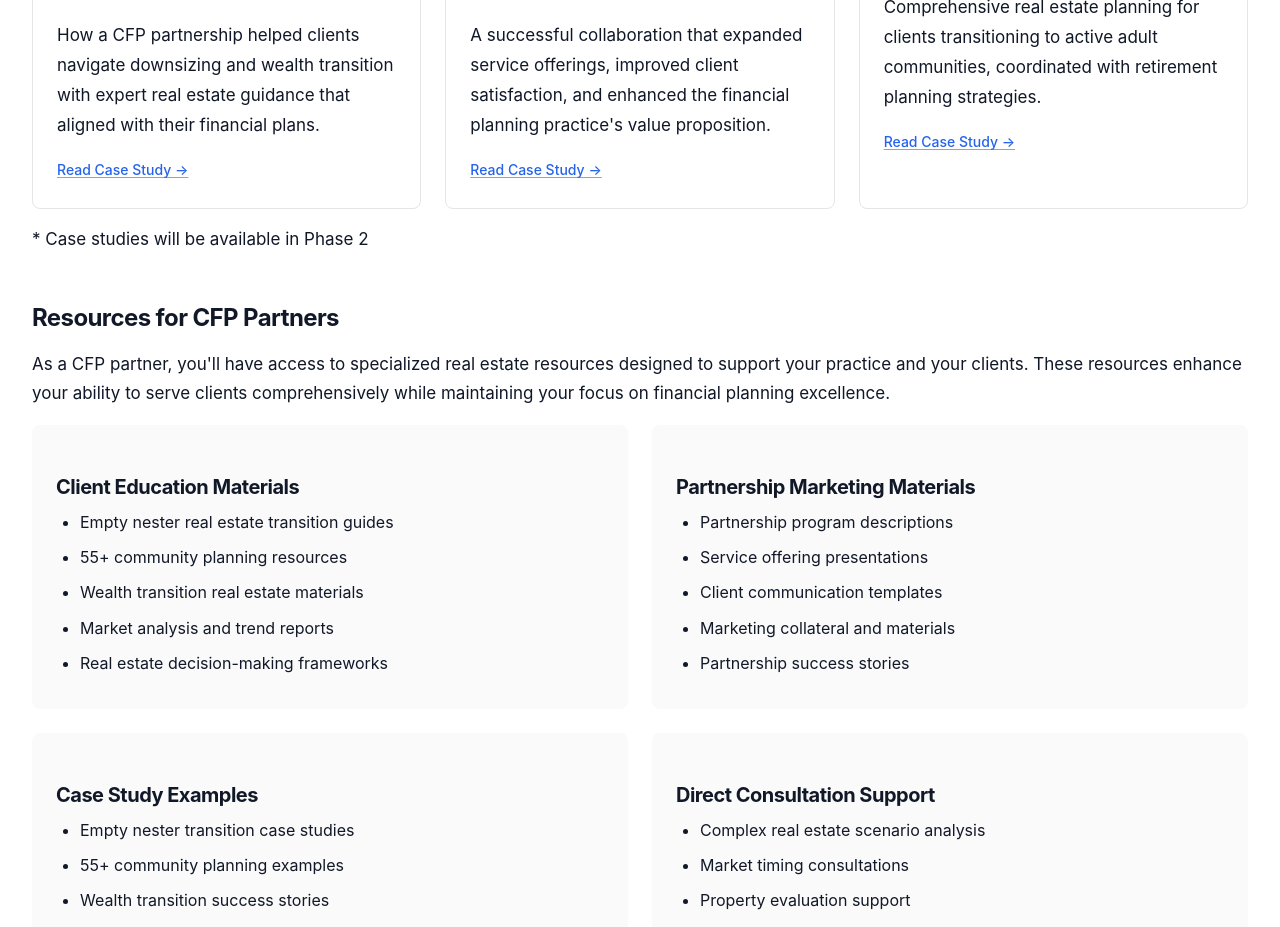
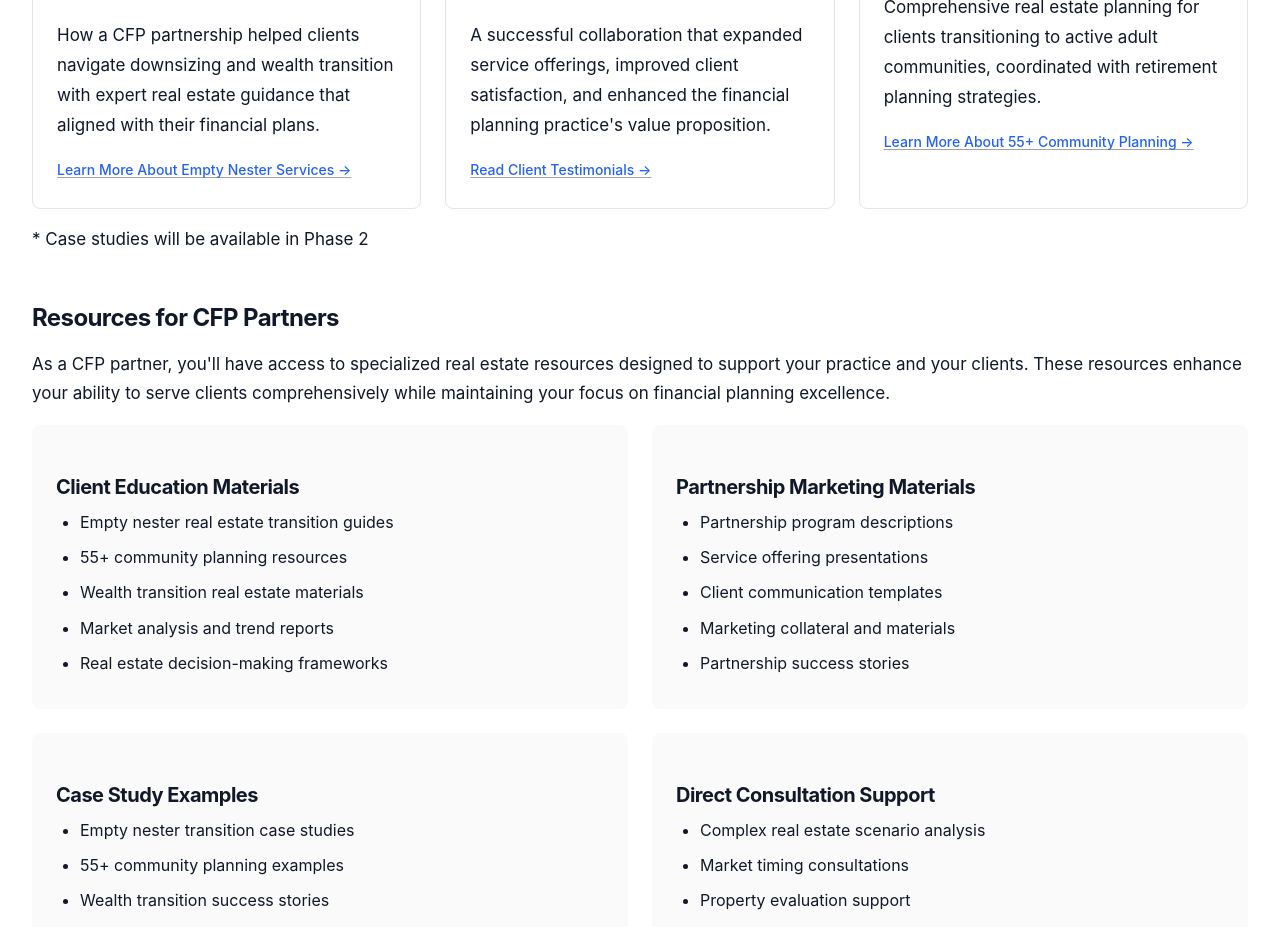
Before and after one commit to DrJanDuffy/wealthtransitionplanning.com, a Next.js app: page /cfp-partners in a window 1280 px wide. Shown: the part 7900-8827 px from the top of the page. Built offline with nearby package versions, Linux system fonts and the light colour scheme; no server answers.

Commit message:
Fix broken links: replace case study links with service pages, fix media features link, update client resources placeholders

```diff
--- a/app/cfp-partners/page.tsx
+++ b/app/cfp-partners/page.tsx
@@ -550,10 +550,10 @@ export default function CFPPartnersPage() {
                 with expert real estate guidance that aligned with their financial plans.
               </p>
               <Link
-                href="/case-studies/empty-nester-transition"
+                href="/services/empty-nester"
                 className="text-blue-600 dark:text-blue-400 hover:underline text-sm"
               >
-                Read Case Study →
+                Learn More About Empty Nester Services →
               </Link>
             </div>
             <div className="p-6 border border-neutral-200 dark:border-neutral-800 rounded-lg">
@@ -563,10 +563,10 @@ export default function CFPPartnersPage() {
                 satisfaction, and enhanced the financial planning practice's value proposition.
               </p>
               <Link
-                href="/case-studies/cfp-partnership-success"
+                href="/testimonials"
                 className="text-blue-600 dark:text-blue-400 hover:underline text-sm"
               >
-                Read Case Study →
+                Read Client Testimonials →
               </Link>
             </div>
             <div className="p-6 border border-neutral-200 dark:border-neutral-800 rounded-lg">
@@ -576,10 +576,10 @@ export default function CFPPartnersPage() {
                 communities, coordinated with retirement planning strategies.
               </p>
               <Link
-                href="/case-studies/55-community-move"
+                href="/services/55-plus-communities"
                 className="text-blue-600 dark:text-blue-400 hover:underline text-sm"
               >
-                Read Case Study →
+                Learn More About 55+ Community Planning →
               </Link>
             </div>
           </div>
--- a/app/components/client-resources.tsx
+++ b/app/components/client-resources.tsx
@@ -9,12 +9,12 @@ export function ClientResources() {
     {
       name: 'Right Capital',
       description: 'Financial planning and portfolio management platform',
-      url: '#',
+      url: null, // Client portal access provided upon engagement
     },
     {
       name: 'Stratifi',
       description: 'Investment analysis and reporting tools',
-      url: '#',
+      url: null, // Client portal access provided upon engagement
     },
   ]
 
@@ -26,22 +26,33 @@ export function ClientResources() {
       </p>
       <div className="grid md:grid-cols-2 gap-4">
         {resources.map((resource, index) => (
-          <a
+          <div
             key={index}
-            href={resource.url}
-            target="_blank"
-            rel="noopener noreferrer"
-            className="p-6 border border-neutral-200 rounded-lg hover:border-blue-600 transition-colors bg-white"
+            className="p-6 border border-neutral-200 rounded-lg bg-white"
           >
             <h3 className="text-lg font-semibold mb-2 text-gray-900">{resource.name}</h3>
-            <p className="text-sm text-gray-800">
+            <p className="text-sm text-gray-800 mb-2">
               {resource.description}
             </p>
-          </a>
+            {resource.url ? (
+              <a
+                href={resource.url}
+                target="_blank"
+                rel="noopener noreferrer"
+                className="text-blue-600 hover:underline text-sm font-medium"
+              >
+                Access Portal →
+              </a>
+            ) : (
+              <p className="text-sm text-gray-600 italic">
+                Access provided upon engagement
+              </p>
+            )}
+          </div>
         ))}
       </div>
       <p className="mt-6 text-sm text-gray-800">
-        * Client portal access provided upon engagement
+        * Client portal access provided upon engagement. Contact us to get started.
       </p>
     </section>
   )
--- a/app/components/media-features.tsx
+++ b/app/components/media-features.tsx
@@ -1,3 +1,5 @@
+import Link from 'next/link'
+
 /**
  * Media Features Section
  * Shows where the business has been featured
@@ -35,12 +37,12 @@ export function MediaFeatures() {
         ))}
       </div>
       <div className="text-center mt-8">
-        <a
-          href="/in-the-media"
+        <Link
+          href="/about"
           className="text-blue-600 dark:text-blue-400 hover:underline font-medium"
         >
-          View All Media Features →
-        </a>
+          Learn More About Dr. Janet Duffy →
+        </Link>
       </div>
     </section>
   )
```
